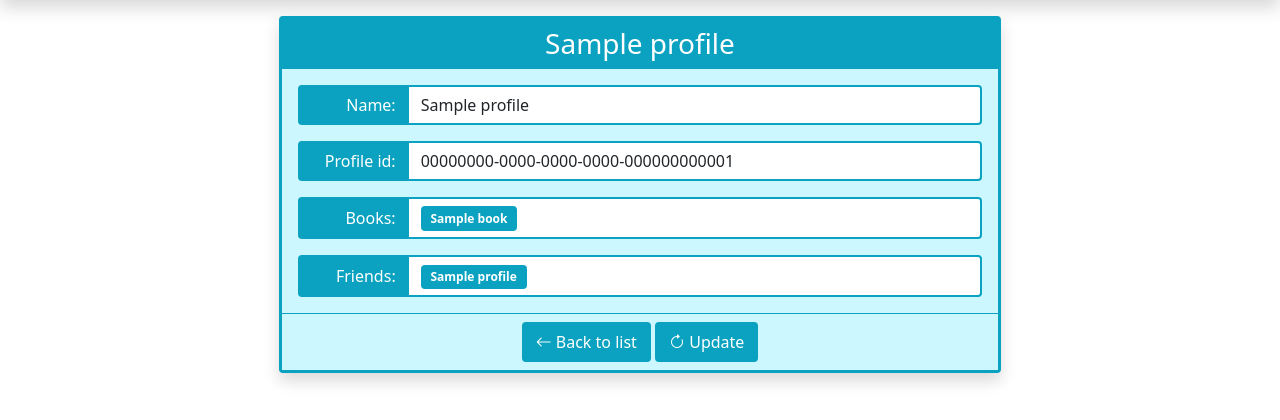
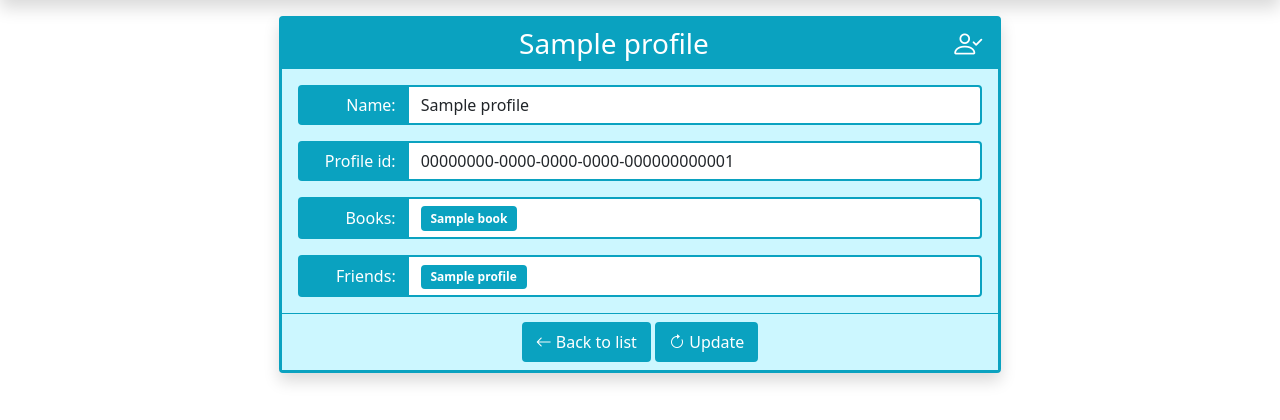
Before and after one commit to artur-wrzosek/mybookshelf, a Django app: page /profile/00000000-0000-0000-0000-000000000001/ in a window 1280 px wide. Shown: the part 56-476 px from the top of the page. Run offline with Django 4.2, Linux system fonts and the light colour scheme; a user stored in the database is signed in; tables that the repository leaves empty hold one stand-in row (values such as "Sample post").

Commit message:
visual fixes in templates

```diff
--- a/myBooks/templates/finder/profile_detail.html
+++ b/myBooks/templates/finder/profile_detail.html
@@ -4,7 +4,18 @@
 <div class="container col col-sm-11 col-md-9 col-lg-7 justify-content-center">
     <div class="card shadow my-3 ">
         <div class="card-header h3 rounded-0 text-center">
-            {{ profile.name }}
+            <div class="row">
+                <div class="col">
+                    {{ profile.name }}
+                </div>
+                <div class="col-auto">
+                    {% if user.profile in profile.friends.all %}
+                    <span>
+                        <i class="bi bi-person-check"></i>
+                    </span>
+                    {% endif %}
+                </div>
+            </div>
         </div>
 
         <div class="card-body text-start p-0">
@@ -28,7 +39,7 @@
                         </div>
                     </div>
                     {% if request.user.is_authenticated %}
-                    {% if user.profile in profile.friends.all %}
+                    {% if user.profile in profile.friends.all or request.user.profile == profile %}
                     <div class="input-group mb-3">
                         <div class="input-group-text justify-content-end">
                             Books:
```
Also changed, not shown: myBooks/templates/finder/profile_list_element.html (+12 -1 lines).
